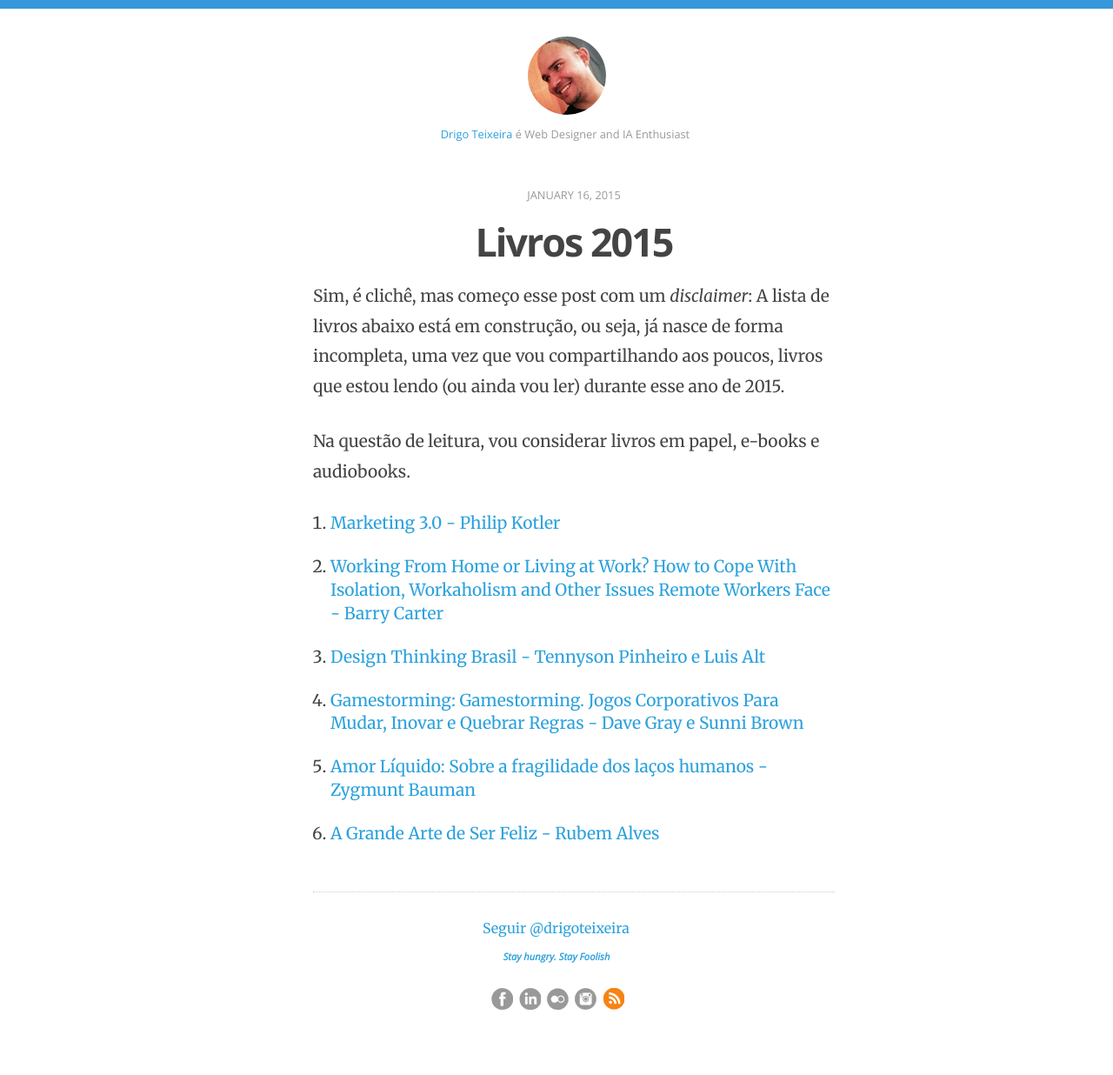
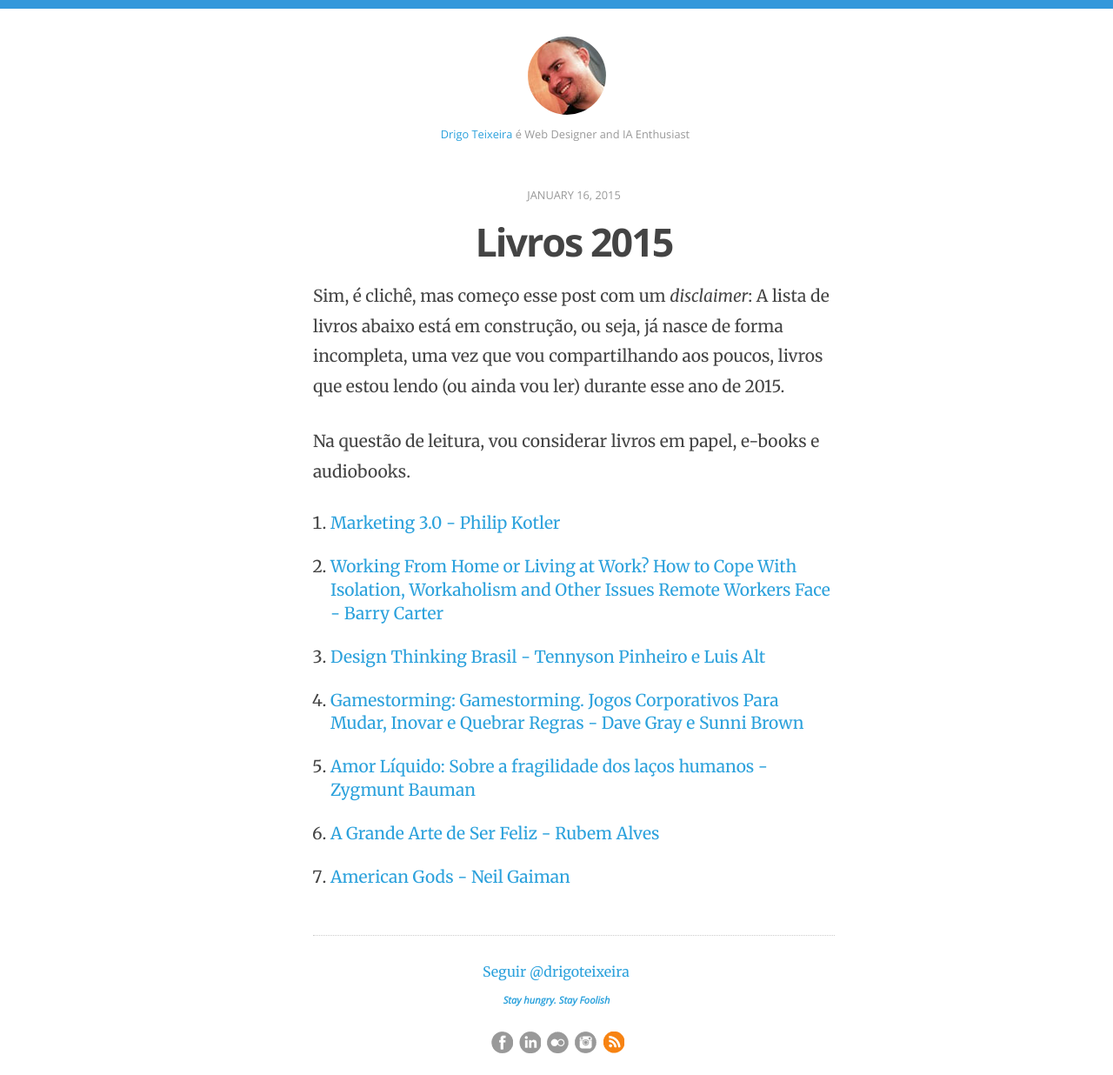
Before and after one commit to drigoteixeira/drigoteixeira.github.io, a Jekyll site: the page built from _posts/2015-01-16-livros-2015.md, in a window 1280 px wide. Shown: the whole page at 87% size. Built offline with Jekyll 4.4.1, drawn with Linux system fonts in a browser that asks for light colours; nearby versions of some CDN libraries; comment, search, counter and statistics services are not loaded; before the commit the page ends 1186 px from its top, so only the background shows below that.

Commit message:
Update 2015-01-16-livros-2015.md

```diff
--- a/_posts/2015-01-16-livros-2015.md
+++ b/_posts/2015-01-16-livros-2015.md
@@ -20,3 +20,4 @@
 4. [Gamestorming: Gamestorming. Jogos Corporativos Para Mudar, Inovar e Quebrar Regras - Dave Gray e Sunni Brown ](http://www.amazon.com.br/dp/8576086093)
 5. [Amor Líquido: Sobre a fragilidade dos laços humanos - Zygmunt Bauman](http://www.amazon.com.br/dp/B008FPZPVG)
 6. [A Grande Arte de Ser Feliz - Rubem Alves](http://www.amazon.com.br/dp/B00MWBIIY0)
+7. [American Gods - Neil Gaiman](http://www.amazon.com.br/dp/B000FC10MU)
```
